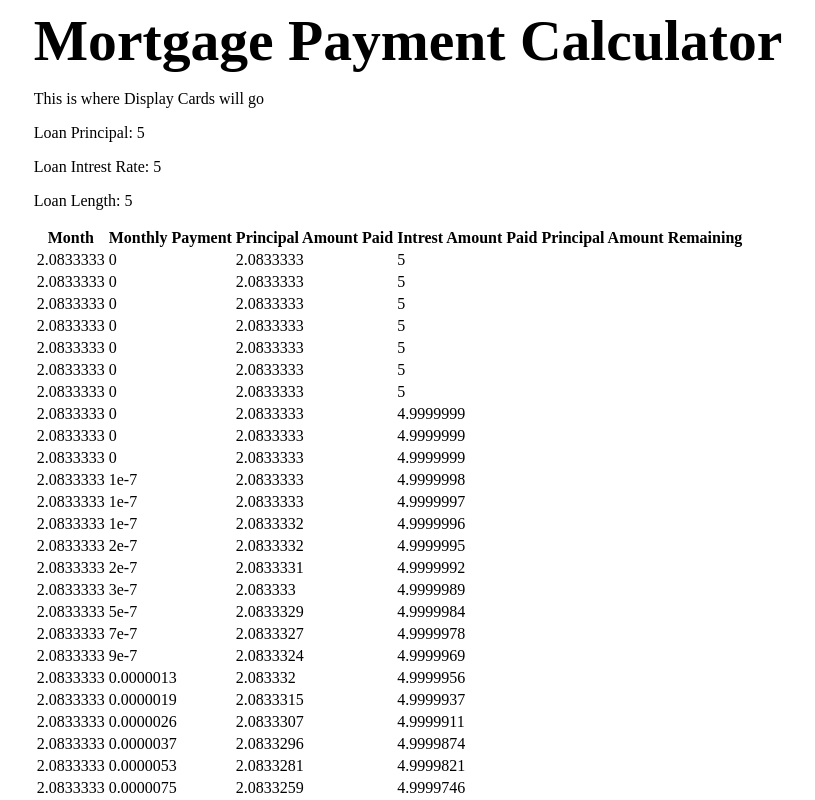
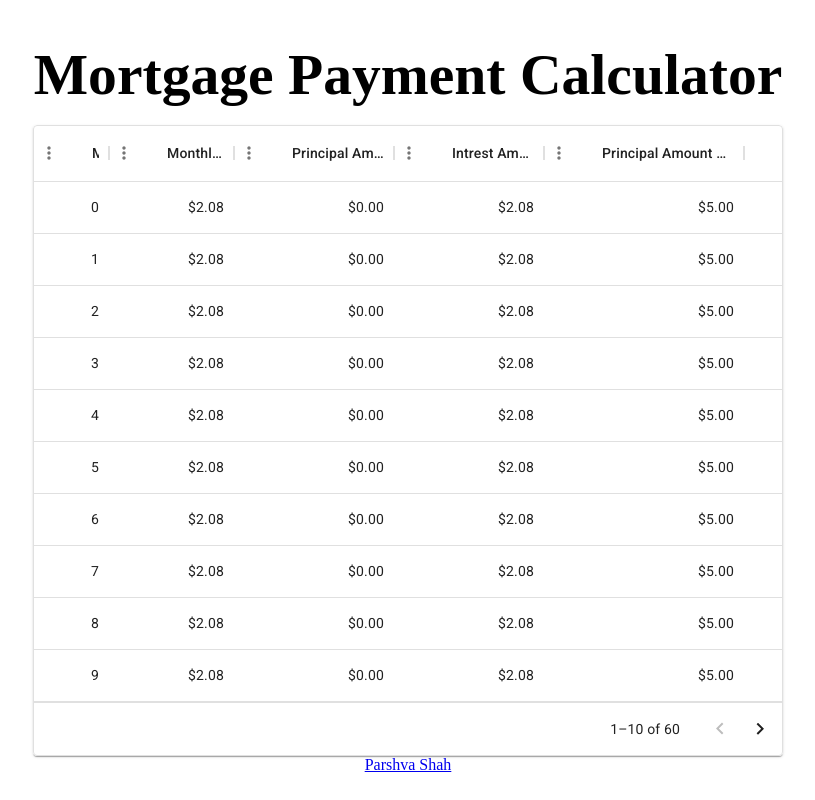
Before and after one commit to pkshah2017/MortgagePayment, a Next.js app: page / in a window 1280 px wide. Both pictures are taken after typing "5", "5", "5" into the empty fields and a click on the button "Submit". Shown: the top 800 px of the page, without its empty margins (232-1047 px from the left). Built offline with nearby package versions, Linux system fonts and the light colour scheme.

Commit message:
Add MUI Table to render payment plan

```diff
--- a/components/DisplayCards.tsx
+++ b/components/DisplayCards.tsx
@@ -1,56 +1,83 @@
+import type { GridValueGetterParams } from "@mui/x-data-grid";
+
 import { useAppSelector } from "@data/hooks";
 import { selectLoanDetails } from "@data/loanDetailsStore";
+import {
+    DataGrid,
+    GridColDef,
+    GridValueFormatterParams,
+} from "@mui/x-data-grid";
+import Card from "@mui/material/Card";
+
+function formatMoney(columnValue: GridValueFormatterParams<number>): string {
+    const moneyValue = columnValue.value;
+    if (moneyValue == null) {
+        return "";
+    }
+    return moneyValue.toLocaleString("en-US", {
+        style: "currency",
+        currency: "USD",
+    });
+}
+
+const columns: GridColDef[] = [
+    {
+        field: "paymentNumber",
+        headerName: "Month",
+        width: 75,
+        type: "number",
+    },
+    {
+        field: "totalMonthlyPayment",
+        headerName: "Monthly Payment",
+        width: 125,
+        type: "number",
+        valueFormatter: formatMoney,
+    },
+    {
+        field: "principalAmountPaid",
+        headerName: "Principal Amount Paid",
+        width: 160,
+        type: "number",
+        valueFormatter: formatMoney,
+    },
+    {
+        field: "intrestAmountPaid",
+        headerName: "Intrest Amount Paid",
+        width: 150,
+        type: "number",
+        valueFormatter: formatMoney,
+    },
+    {
+        field: "principalAmountRemaining",
+        headerName: "Principal Amount Remaining",
+        width: 200,
+        type: "number",
+        valueFormatter: formatMoney,
+    },
+];
 
 export default function DisplayCards() {
     const loanDetails = useAppSelector(selectLoanDetails);
 
     return (
         <>
-            <p>This is where Display Cards will go</p>
-            <p>Loan Principal: {loanDetails.principal}</p>
-            <p>Loan Intrest Rate: {loanDetails.intrestRate}</p>
-            <p>Loan Length: {loanDetails.loanLength}</p>
-            <table>
-                <thead>
-                    <tr>
-                        <th>Month</th>
-                        <th>Monthly Payment</th>
-                        <th>Principal Amount Paid</th>
-                        <th>Intrest Amount Paid</th>
-                        <th>Principal Amount Remaining</th>
-                    </tr>
-                </thead>
-                <tbody>
-                    {loanDetails.loanPaymentPlan.map(
-                        (monthlyPaymentDetails) => {
-                            return (
-                                <tr key={monthlyPaymentDetails.paymentNumber}>
-                                    <td>
-                                        {
-                                            monthlyPaymentDetails.totalMonthlyPayment
-                                        }
-                                    </td>
-                                    <td>
-                                        {
-                                            monthlyPaymentDetails.principalAmountPaid
-                                        }
-                                    </td>
-                                    <td>
-                                        {
-                                            monthlyPaymentDetails.intrestAmountPaid
-                                        }
-                                    </td>
-                                    <td>
-                                        {
-                                            monthlyPaymentDetails.principalAmountRemaining
-                                        }
-                                    </td>
-                                </tr>
-                            );
-                        }
-                    )}
-                </tbody>
-            </table>
+            <Card sx={{ minWidth: 750 }}>
+                <DataGrid
+                    rows={loanDetails.loanPaymentPlan}
+                    columns={columns}
+                    initialState={{
+                        pagination: {
+                            paginationModel: {
+                                pageSize: 10,
+                            },
+                        },
+                    }}
+                    getRowId={(row) => row.paymentNumber}
+                    pageSizeOptions={[5]}
+                    disableRowSelectionOnClick
+                />
+            </Card>
         </>
     );
 }
--- a/data/loanDeailsReducers.ts
+++ b/data/loanDeailsReducers.ts
@@ -2,7 +2,7 @@ import type { MathType } from "mathjs";
 import type { MonthlyPaymentDetails } from "@data/loanDetailsStore";
 
 import { PayloadAction } from "@reduxjs/toolkit";
-import { bignumber, chain, format } from "mathjs";
+import { bignumber, chain } from "mathjs";
 
 interface SetLoadValuesActionPayload {
     principal: number;
@@ -58,21 +58,12 @@ const calculatePaymentPlan = (
             .done();
         loanPaymentPlan.push({
             paymentNumber: i,
-            intrestAmountPaid: Number(
-                format(intrestAmountPaid, { notation: "fixed", precision: 7 })
+            intrestAmountPaid: Number(Number(intrestAmountPaid).toFixed(2)),
+            principalAmountPaid: Number(Number(principalAmountPaid).toFixed(2)),
+            principalAmountRemaining: Number(
+                Number(principalAmountRemaining).toFixed(2)
             ),
-            principalAmountPaid: Number(
-                format(principalAmountPaid, { notation: "fixed", precision: 7 })
-            ),
-            principalAmountRemaining: Number(
-                format(principalAmountRemaining, {
-                    notation: "fixed",
-                    precision: 7,
-                })
-            ),
-            totalMonthlyPayment: Number(
-                format(monthlyPayment, { notation: "fixed", precision: 7 })
-            ),
+            totalMonthlyPayment: Number(Number(monthlyPayment).toFixed(2)),
         });
     }
     return loanPaymentPlan;
--- a/data/loanDetailsStore.ts
+++ b/data/loanDetailsStore.ts
@@ -1,6 +1,4 @@
-import { createSlice, configureStore, PayloadAction } from "@reduxjs/toolkit";
-import Dinero from "dinero.js";
-import { bignumber, chain } from "mathjs";
+import { createSlice, configureStore } from "@reduxjs/toolkit";
 import { setLoadValuesReducer } from "@data/loanDeailsReducers";
 
 export interface MonthlyPaymentDetails {
--- a/package.json
+++ b/package.json
@@ -6,6 +6,11 @@
     "start": "next start"
   },
   "dependencies": {
+    "@emotion/react": "^11.11.1",
+    "@emotion/styled": "^11.11.0",
+    "@fontsource/roboto": "^5.0.8",
+    "@mui/material": "^5.14.5",
+    "@mui/x-data-grid": "^6.11.2",
     "@reduxjs/toolkit": "^1.9.5",
     "mathjs": "^11.9.1",
     "next": "latest",
--- a/pages/_app.tsx
+++ b/pages/_app.tsx
@@ -1,4 +1,9 @@
 import LoadDetailStoreProvider from "@components/LoadDetailStoreProvider";
+
+import "@fontsource/roboto/300.css";
+import "@fontsource/roboto/400.css";
+import "@fontsource/roboto/500.css";
+import "@fontsource/roboto/700.css";
 
 export default function MyApp({ Component, pageProps }) {
     return (
```
Also changed, not shown: 1 other file (tests, documents, lock files or other folders).
